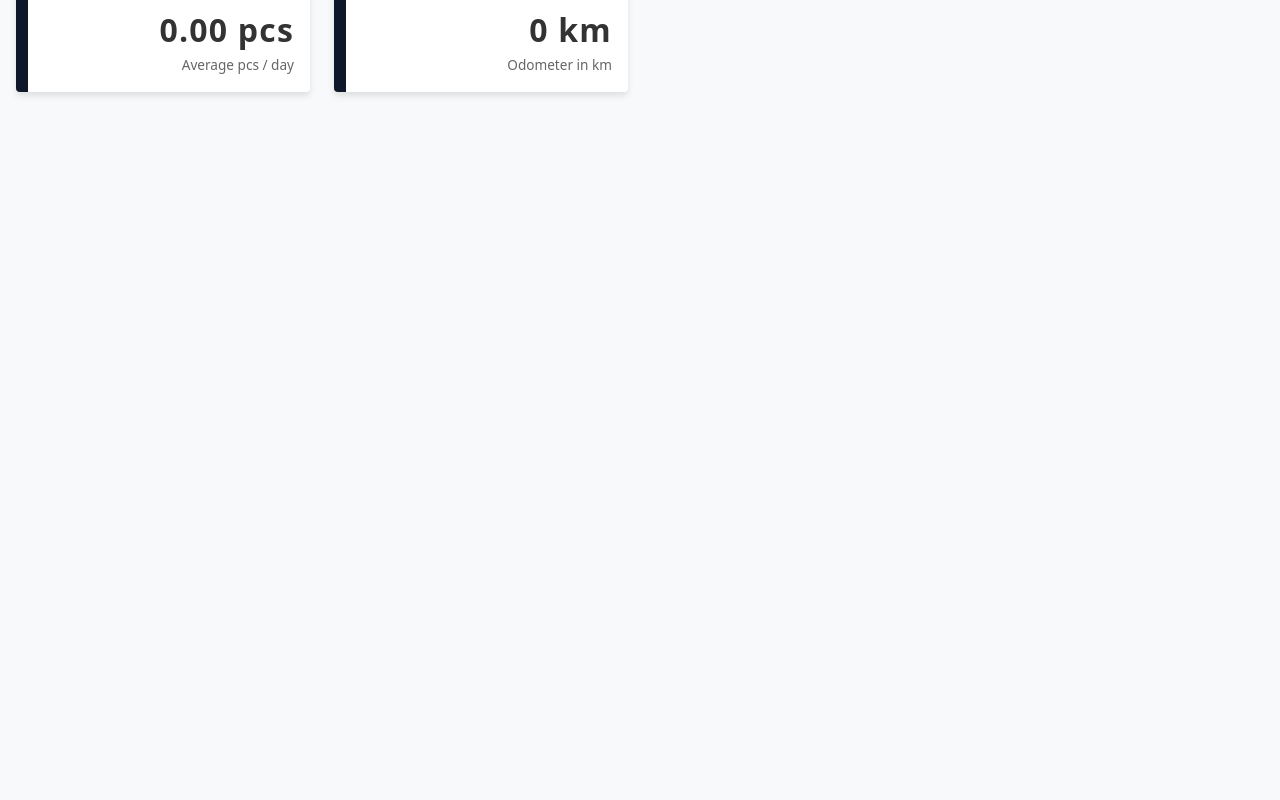
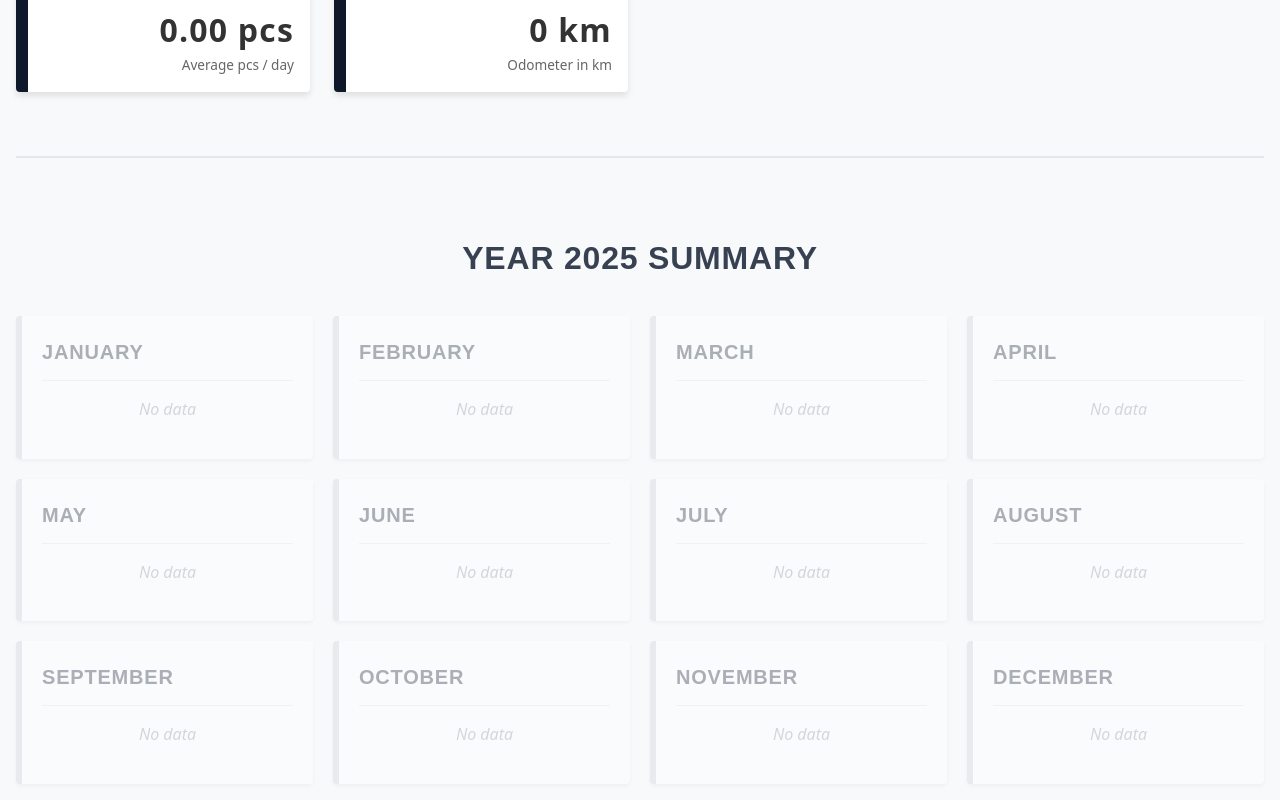
Before and after one commit to StanSkrivanek/delivery-records, a SvelteKit app: page / in a window 1280 px wide. Shown: the part 1105-1905 px from the top of the page. Before the commit the page ends 1213 px from the top, so only its background shows below. Built offline with nearby package versions, Linux system fonts and the light colour scheme; no server answers; the database is empty; a web font is replaced by a local one.

Commit message:
feat: Add yearly records summary and analytics visualization to the dashboard

```diff
--- a/src/lib/db.server.ts
+++ b/src/lib/db.server.ts
@@ -202,6 +202,15 @@ export class RecordService {
 		const stmt = db.prepare(`
 	  SELECT * FROM records
 	  WHERE strftime('%Y-%m', entry_date) = strftime('%Y-%m', 'now')
+	`);
+		return stmt.all() as Record[];
+	}
+
+	static async getRecordsByCurrentYear() {
+		const stmt = db.prepare(`
+	  SELECT * FROM records
+	  WHERE strftime('%Y', entry_date) = strftime('%Y', 'now')
+	  ORDER BY entry_date DESC
 	`);
 		return stmt.all() as Record[];
 	}
--- a/src/routes/+page.server.ts
+++ b/src/routes/+page.server.ts
@@ -2,16 +2,18 @@ import { RecordService as rs } from '$lib/db.server';
 // import { createImagePath, saveImageFile } from '$lib/utils';
 // import { fail } from '@sveltejs/kit';
 import type { PageServerLoad } from './$types';
-	// $inspect(rs.getMonthlyInvoiceData(currentYear, currentMonth), 'getMonthlyInvoiceData');
+// $inspect(rs.getMonthlyInvoiceData(currentYear, currentMonth), 'getMonthlyInvoiceData');
 export const load: PageServerLoad = async () => {
 	// const records = await rs.getAllRecords();
 
 	const monthly = await rs.getRecordsByCurrentMonth();
+	const yearly = await rs.getRecordsByCurrentYear();
 	const getLatestOdometer = await rs.getLatestOdometer();
 
 	return {
 		// records,
 		getLatestOdometer,
-		monthly
+		monthly,
+		yearly
 	};
 };
--- a/src/routes/+page.svelte
+++ b/src/routes/+page.svelte
@@ -1,7 +1,6 @@
 <script lang="ts">
 	import BarGroups from '$lib/components/charts/BarGoups.svelte';
 	import { calculateAnalytics, dlvPd, getMonthName } from '$lib/utils.js';
-	import { onMount } from 'svelte';
 	let { data } = $props();
 
 	// Map through each record in the array and process it, or process the entire array
@@ -18,9 +17,58 @@
 	const sum = calculateAnalytics(data.monthly);
 
 	const currentMonth = new Date().getMonth();
+	const currentYear = new Date().getFullYear();
 	const successRate =
 		Number(((sum.totalDelivered / (sum.totalDelivered + sum.returnedSum)) * 100).toFixed(2)) || 0;
 	const latestOdometer = data.getLatestOdometer ? data.getLatestOdometer : 0;
+
+	// Group yearly data by month
+	const monthlyData = Array.from({ length: 12 }, (_, i) => {
+		const monthNumber = i + 1;
+		const monthRecords = data.yearly.filter((record) => {
+			const recordDate = new Date(record.entry_date);
+			return recordDate.getMonth() === i;
+		});
+
+		if (monthRecords.length === 0) {
+			return {
+				month: i,
+				monthName: getMonthName(i + 1),
+				hasData: false,
+				totalDelivered: 0,
+				totalCollected: 0,
+				returnedSum: 0,
+				successRate: 0,
+				averagePerDay: '0.00',
+				totalDistance: 0,
+				recordCount: 0
+			};
+		}
+
+		const analytics = calculateAnalytics(monthRecords);
+		// Get the latest odometer reading for the month (not the sum)
+		const latestOdometer = Math.max(...monthRecords.map((record) => record.odometer ?? 0));
+		const successRate =
+			Number(
+				(
+					(analytics.totalDelivered / (analytics.totalDelivered + analytics.returnedSum)) *
+					100
+				).toFixed(2)
+			) || 0;
+
+		return {
+			month: i,
+			monthName: getMonthName(i + 1),
+			hasData: true,
+			totalDelivered: analytics.totalDelivered,
+			totalCollected: analytics.totalCollected,
+			returnedSum: analytics.returnedSum,
+			successRate,
+			averagePerDay: analytics.averagePerDay,
+			totalDistance: latestOdometer,
+			recordCount: monthRecords.length
+		};
+	});
 
 	// const deliverySum = monthly.reduce((acc, item) => acc + item.delivery, 0);
 	// const collectionSum = monthly.reduce((acc, item) => acc + item.collections, 0);
@@ -93,6 +141,55 @@
 	</div>
 </div>
 
+<!-- Yearly Summary Section -->
+<section class="yearly-section">
+	<header>
+		<h2>Year {currentYear} Summary</h2>
+	</header>
+	<div class="monthly-cards-grid">
+		{#each monthlyData as monthData}
+			<div class="month-card {monthData.hasData ? '' : 'no-data'}">
+				<div class="month-card-header">
+					<h3>{monthData.monthName}</h3>
+					{#if monthData.hasData}
+						<span class="record-count">{monthData.recordCount} days</span>
+					{/if}
+				</div>
+				{#if monthData.hasData}
+					<div class="month-stats">
+						<div class="stat-row">
+							<span class="stat-label">Delivered:</span>
+							<span class="stat-value green-text">{monthData.totalDelivered}</span>
+						</div>
+						<div class="stat-row">
+							<span class="stat-label">Collected:</span>
+							<span class="stat-value blue-text">{monthData.totalCollected}</span>
+						</div>
+						<div class="stat-row">
+							<span class="stat-label">Fails:</span>
+							<span class="stat-value red-text">{monthData.returnedSum}</span>
+						</div>
+						<div class="stat-row">
+							<span class="stat-label">Success Rate:</span>
+							<span class="stat-value purple-text">{monthData.successRate}%</span>
+						</div>
+						<div class="stat-row">
+							<span class="stat-label">Delivery Avg/day:</span>
+							<span class="stat-value">{monthData.averagePerDay}</span>
+						</div>
+						<div class="stat-row">
+							<span class="stat-label">Odometer:</span>
+							<span class="stat-value">{monthData.totalDistance.toLocaleString()} km</span>
+						</div>
+					</div>
+				{:else}
+					<p class="no-data-message">No data</p>
+				{/if}
+			</div>
+		{/each}
+	</div>
+</section>
+
 <!-- 	yLabels={['Delivery', 'Collections', 'Fails']}
 	xLabel="Date"
 	xType="time"
@@ -125,6 +222,123 @@
 		font-size: 2.5rem;
 		font-family: 'regular', sans-serif;
 	}
+
+	.yearly-section {
+		margin-top: 4rem;
+		padding-top: 3rem;
+		border-top: 2px solid #e5e7eb;
+	}
+
+	.yearly-section header h2 {
+		text-align: center;
+		margin-bottom: 2rem;
+		font-size: 2rem;
+		font-family: 'regular', sans-serif;
+		color: #374151;
+		text-transform: uppercase;
+		letter-spacing: 0.05rem;
+	}
+
+	.monthly-cards-grid {
+		display: grid;
+		grid-template-columns: repeat(auto-fill, minmax(240px, 1fr));
+		gap: 1.25rem;
+	}
+
+	.month-card {
+		background: white;
+		border-radius: 0.25rem;
+		padding: 1.25rem;
+		box-shadow: 0 2px 4px rgba(0, 0, 0, 0.1);
+		border-left: 6px solid #3c9aff;
+		transition:
+			transform 0.2s ease,
+			box-shadow 0.2s ease;
+	}
+
+	.month-card:hover {
+		transform: translateY(-2px);
+		box-shadow: 0 6px 12px rgba(0, 0, 0, 0.15);
+	}
+
+	.month-card.no-data {
+		opacity: 0.4;
+		border-left-color: #d1d5db;
+	}
+
+	.month-card-header {
+		display: flex;
+		justify-content: space-between;
+		align-items: center;
+		margin-bottom: 1rem;
+		padding-bottom: 0.75rem;
+		border-bottom: 1px solid #e5e7eb;
+	}
+
+	.month-card-header h3 {
+		margin: 0;
+		font-family: 'regular', sans-serif;
+		font-size: 1.25rem;
+		color: #374151;
+		font-weight: 600;
+		text-transform: uppercase;
+		letter-spacing: 0.05rem;
+	}
+
+	.record-count {
+		font-size: 0.75rem;
+		color: #6b7280;
+		background: #f3f4f6;
+		padding: 0.25rem 0.5rem;
+		border-radius: 0.25rem;
+	}
+
+	.month-stats {
+		display: flex;
+		flex-direction: column;
+		gap: 0.5rem;
+	}
+
+	.stat-row {
+		display: flex;
+		justify-content: space-between;
+		align-items: center;
+		font-size: 0.9rem;
+	}
+
+	.stat-label {
+		color: #6b7280;
+		font-weight: 500;
+	}
+
+	.stat-value {
+		font-weight: 700;
+		color: #374151;
+	}
+
+	.green-text {
+		color: #10b981;
+	}
+
+	.blue-text {
+		color: #3c9aff;
+	}
+
+	.red-text {
+		color: #ef5766;
+	}
+
+	.purple-text {
+		color: #a855f7;
+	}
+
+	.no-data-message {
+		text-align: center;
+		color: #9ca3af;
+		font-style: italic;
+		margin: 1rem 0;
+	}
+
 	.cards-grid {
 		display: grid;
 		grid-template-columns: repeat(auto-fit, minmax(280px, 1fr));
@@ -210,6 +424,11 @@
 			gap: 1rem;
 		}
 
+		.monthly-cards-grid {
+			grid-template-columns: repeat(auto-fill, minmax(200px, 1fr));
+			gap: 1rem;
+		}
+
 		.card {
 			padding: 1.25rem;
 		}
@@ -220,6 +439,10 @@
 	}
 
 	@media (max-width: 480px) {
+		.monthly-cards-grid {
+			grid-template-columns: 1fr;
+		}
+
 		.card-value {
 			font-size: 1.5rem;
 		}
```
